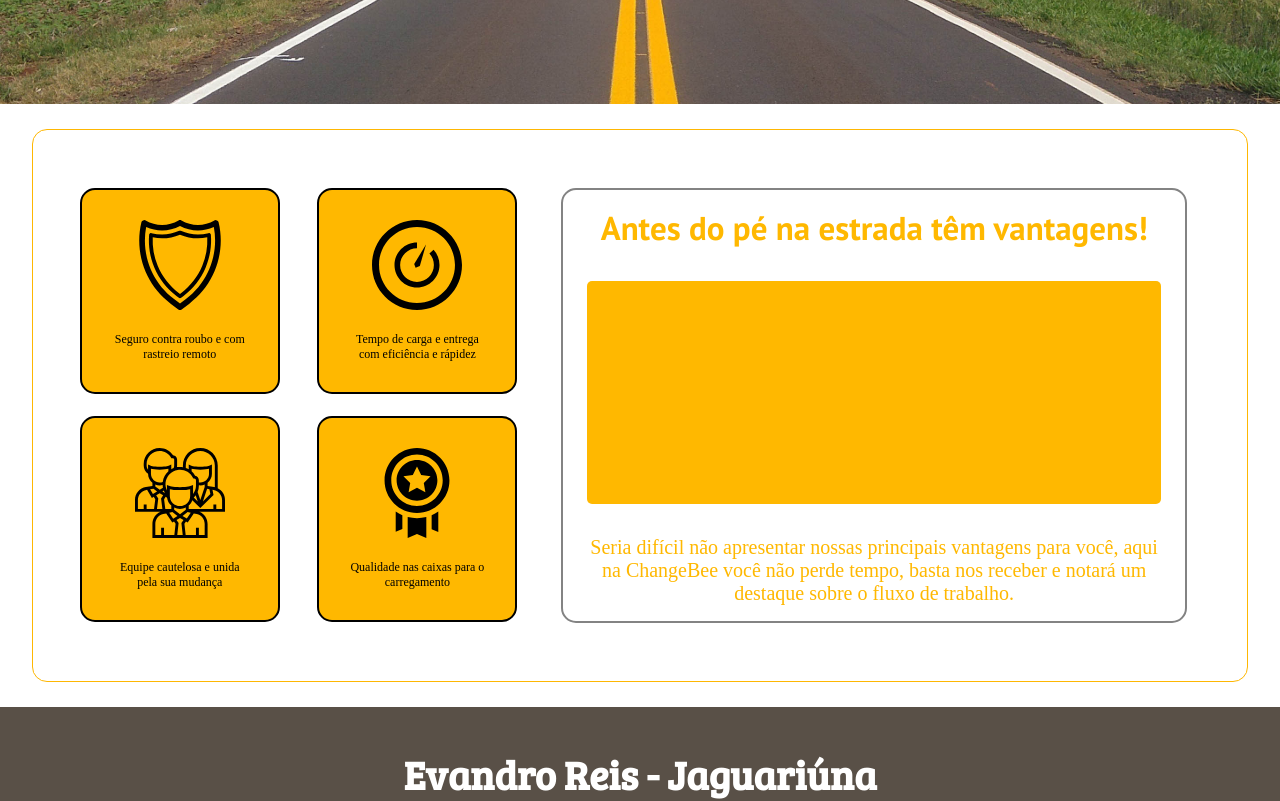
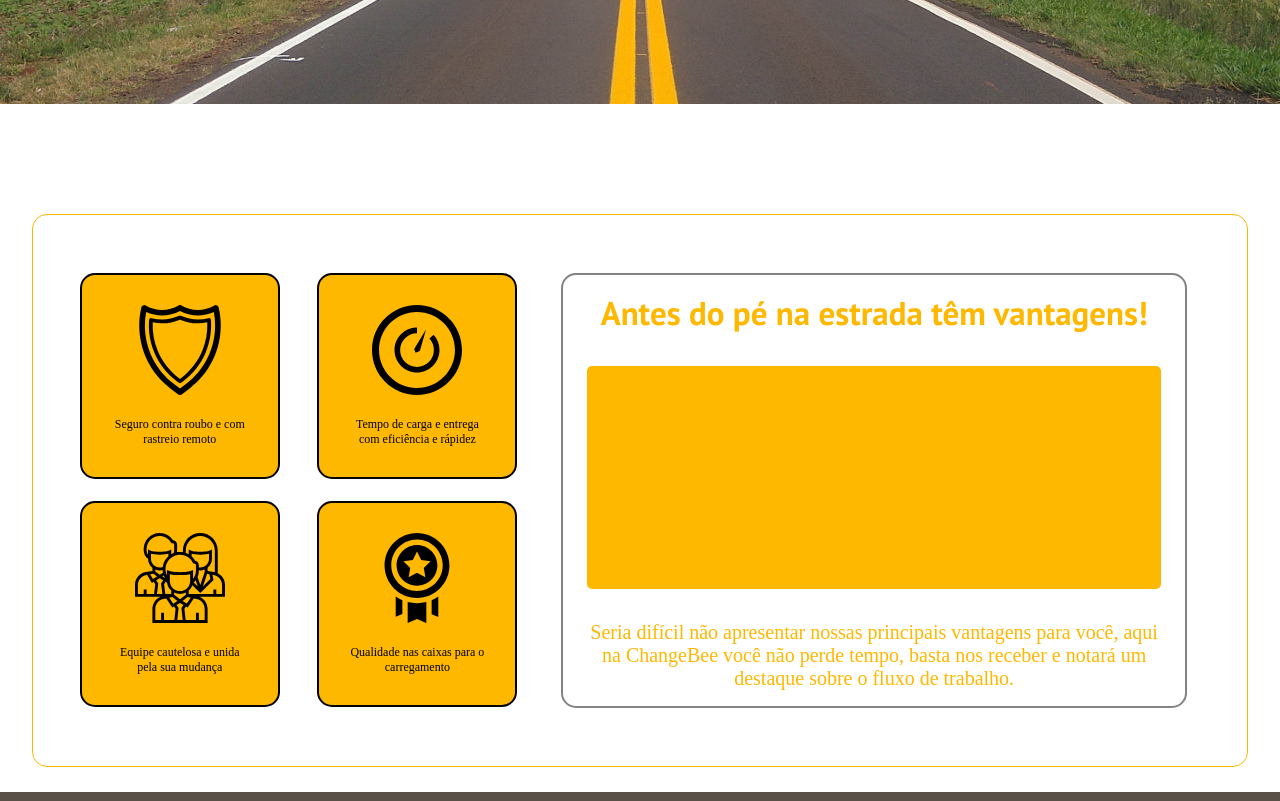
Before and after one commit to PauloBezz/ChangeBee, a React (Vite) app: page / in a window 1280 px wide. Shown: the part 580-1381 px from the top of the page. Built offline with nearby package versions, Linux system fonts and the light colour scheme; a web font is replaced by a local one.

Commit message:
fix: style Cards component

```diff
--- a/src/components/Cards/styles.module.css
+++ b/src/components/Cards/styles.module.css
@@ -6,10 +6,11 @@
     background-color: transparent;
     border: 1px solid #FEB702;
     border-radius: 15px;
-    margin-top: 25px;
+    margin-top: 110px;
+
+    flex-wrap: wrap;
 
     gap: 35px;
-    flex-wrap:wrap ;
 }
 
 .cards {
@@ -26,31 +27,32 @@
 }
 
 @media screen and (max-width:1100px) {
-    .container{
+    .container {
         flex-direction: column;
         margin-top: 10px;
         padding: 29px 18px;
 
     }
 
-    .cards{
-        width: 100%;
-    }
-    .banner{
+    .cards {
         width: 100%;
     }
 
+    .banner {
+        width: 100%;
+    }
 }
 
 /*   ContentPrice */
 
-.containerPrice{
+.containerPrice {
     display: flex;
     width: 100%;
     justify-content: center;
+    margin-top: 150px;
 }
 
-.cardsPrice{
+.cardsPrice {
     display: flex;
     width: 100%;
     justify-content: space-around;
@@ -61,5 +63,4 @@
     padding: 40px 20px;
     flex-wrap: wrap;
     gap: 22px;
-
 }
```
